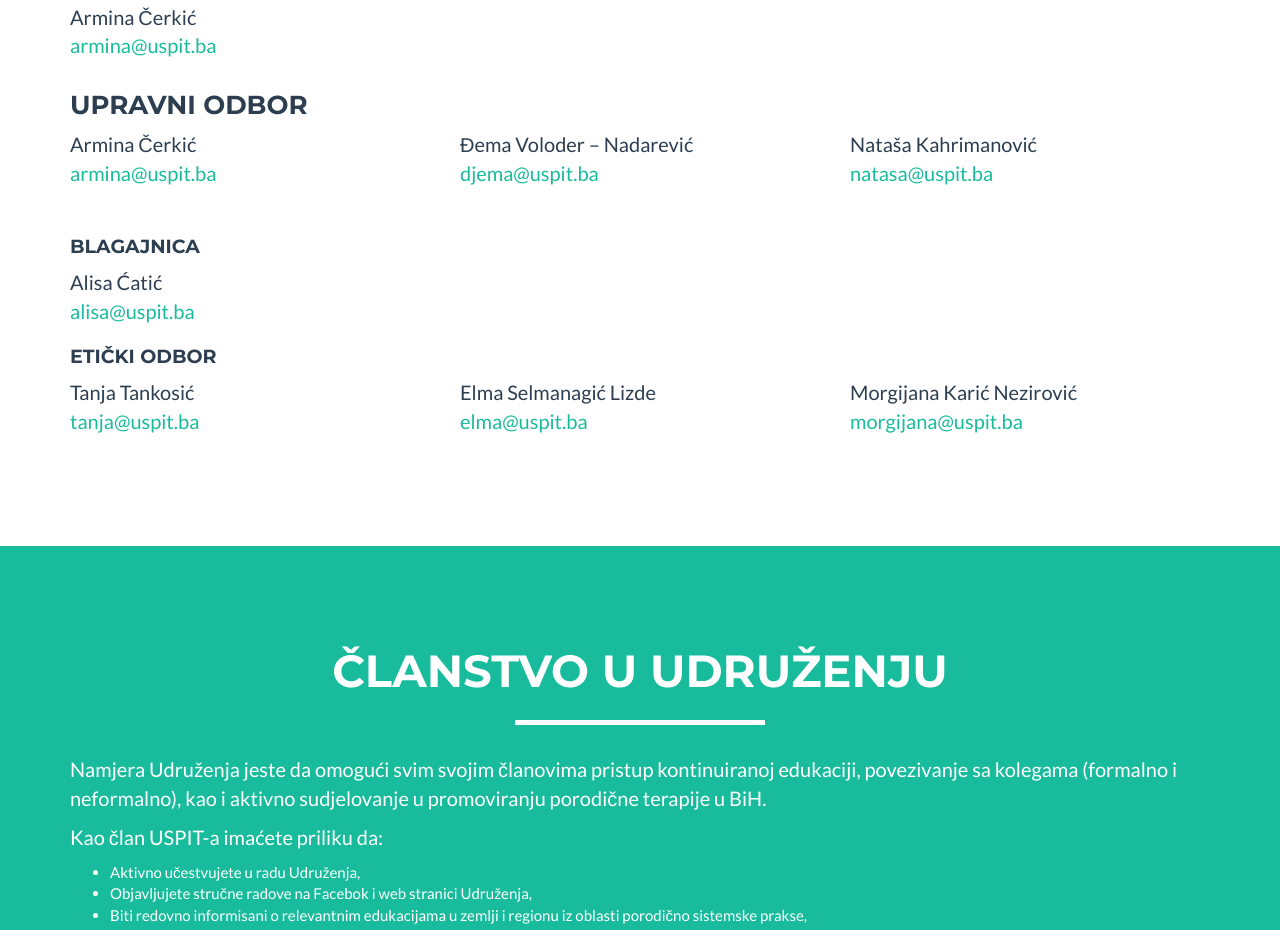
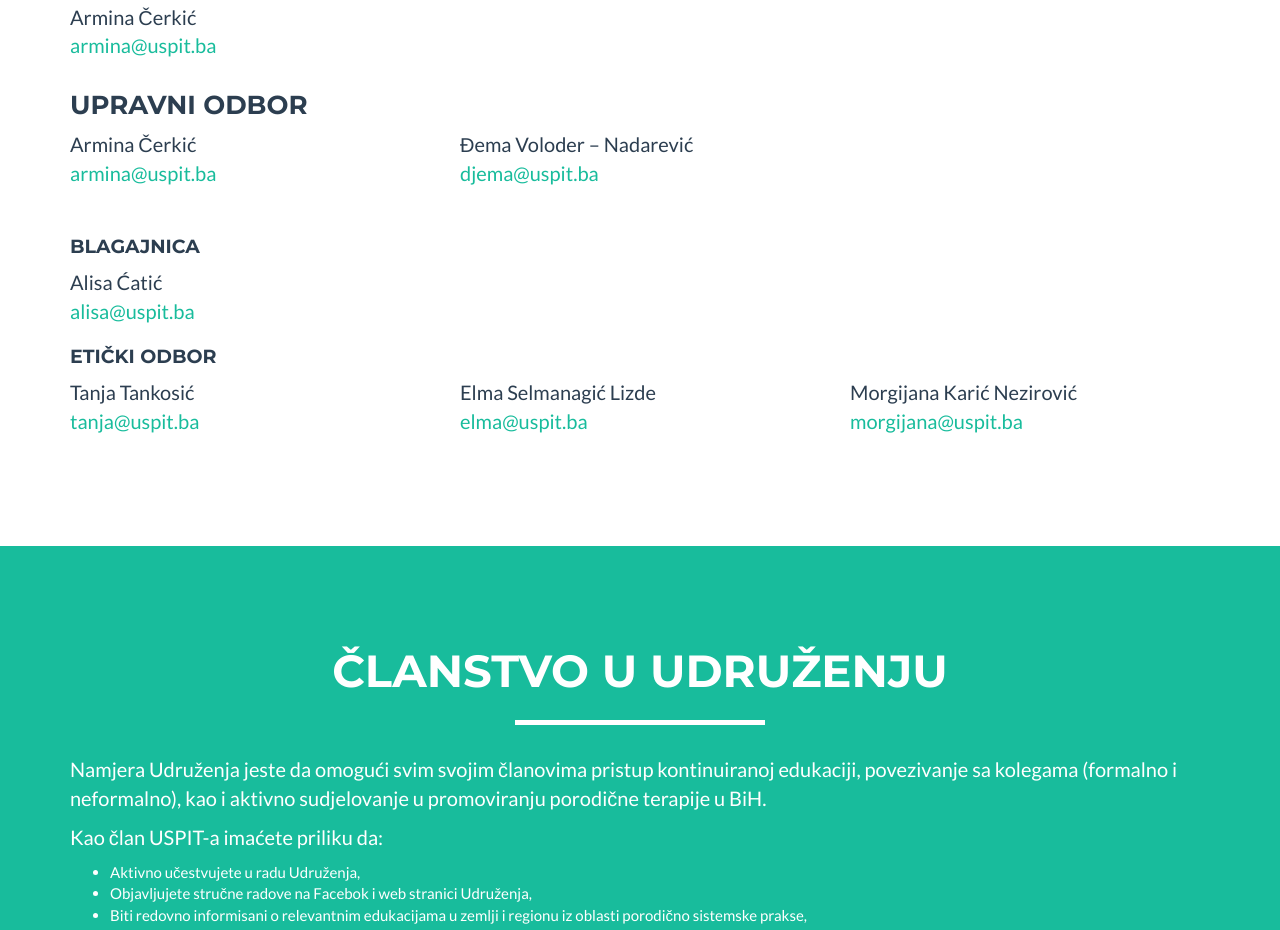
Before and after one commit to miladcerkic/miladcerkic.github.io, a plain HTML site: page index.html in a window 1280 px wide. Shown: the part 3498-4428 px from the top of the page. Drawn offline with nearby package versions, Linux system fonts and the light colour scheme.

Commit message:
14. commit

```diff
--- a/index.html
+++ b/index.html
@@ -254,11 +254,8 @@
                 <div class="col-lg-4">
                     <p>Armina Čerkić<br /><a href="mailto:armina@uspit.ba">armina@uspit.ba</a></p>
                 </div>
-                <div class="col-lg-4">
+                <div class="col-lg-8">
                     <p>Đema Voloder – Nadarević<br /><a href="mailto:djema@uspit.ba">djema@uspit.ba</a></p>
-                </div>
-                <div class="col-lg-4">
-                    <p>Nataša Kahrimanović<br /><a href="mailto:natasa@uspit.ba">natasa@uspit.ba</a></p>
                 </div>
                 <div class="col-lg-12"><!-- col-lg-offset-2-->
                     <p>&nbsp;</p>
```
